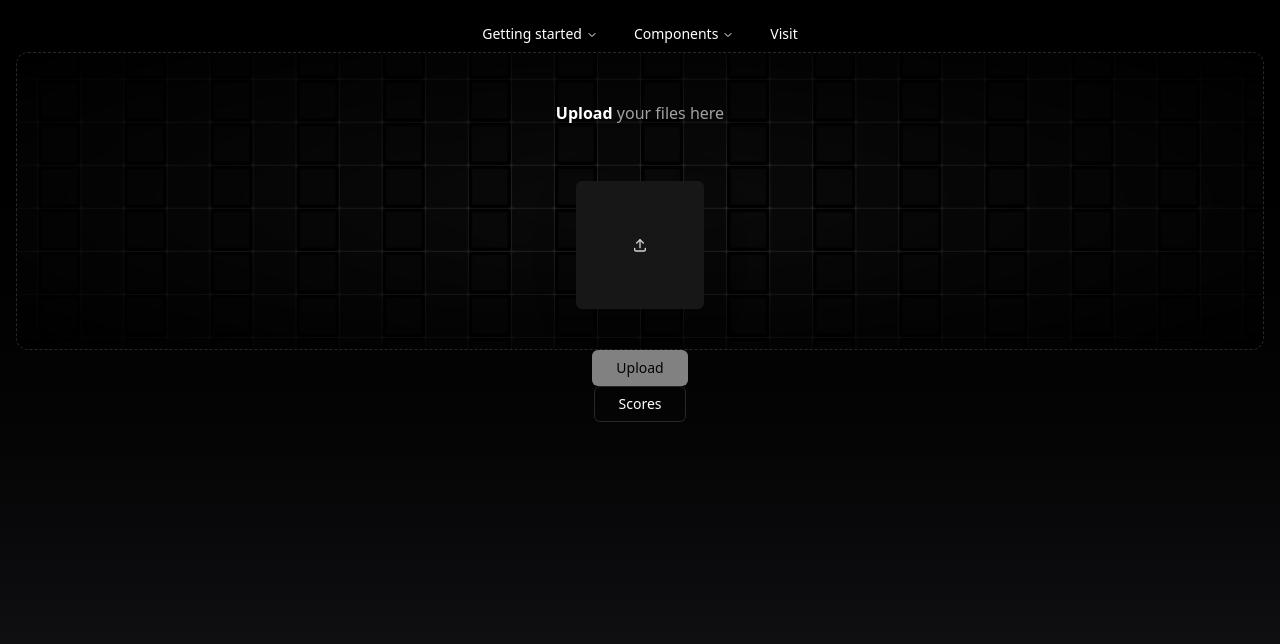
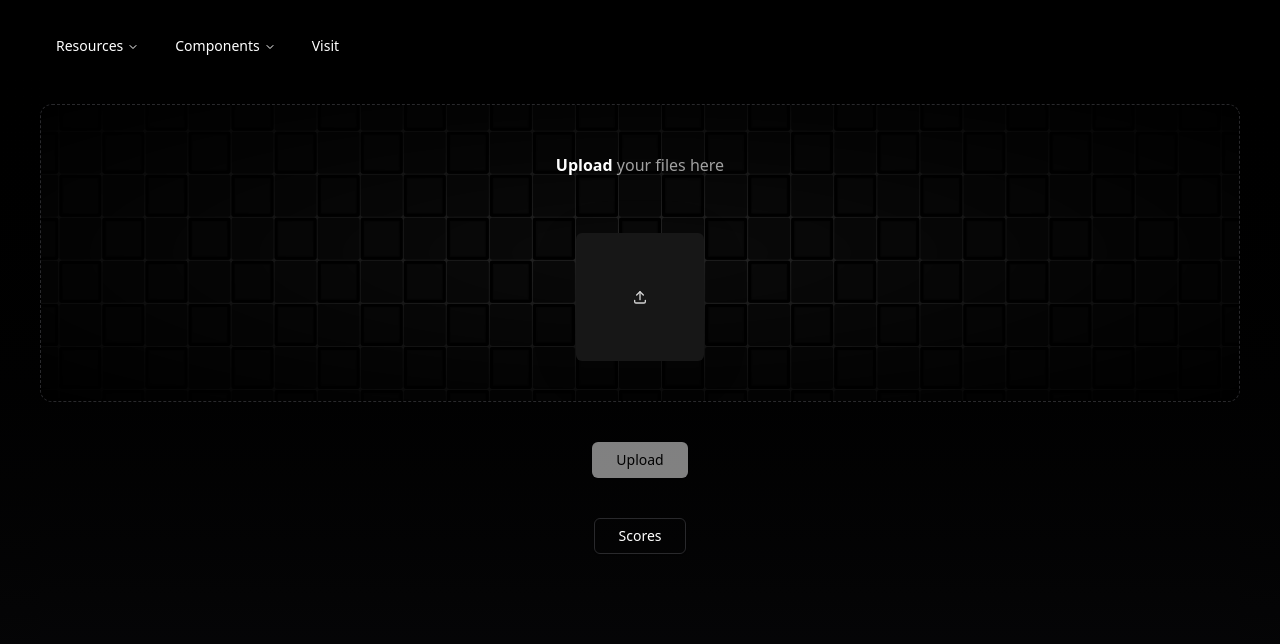
Before and after one commit to Lovedragn/AI_CGPA_Calculator, a Next.js app in the folder frontend/: page / in a window 1280 px wide. Shown: the top 644 px of the page. Built offline with nearby package versions, Linux system fonts and the light colour scheme.

Commit message:
changes in bg navmenu

```diff
--- a/frontend/src/app/page.js
+++ b/frontend/src/app/page.js
@@ -41,12 +41,22 @@ const App = ({ outerfile }) => {
     }
   };
   return (
-    <div className="bg-gradient-to-b from-black to-zinc-900 w-full h-screen flex flex-col items-center p-4 overflow-hidden">
-      <div>
+    <div className="flex flex-col items-center w-full h-screen p-7  gap-10 bg-gradient-to-b  from-black to-zinc-950  overflow-hidden">
+      <div className="flex flex-col bg-gradient-to-b items-center gap-10 from-black to-zinc-950 w-full max-w-[1200px] min-w-[300px] h-screen">
+        <div className="flex w-full h-max">
           <Navmenu />
         </div>
 
         <Fileuploads setFile={setFile} />
+
+        {results ? (
+          <h1 className="text-9xl text-white text-shadow-border">
+            {results.cgpa}
+          </h1>
+        ) : (
+          ""
+        )}
+
         <Button
           className={`${Loading ? "bg-gray-400 cursor-not-allowed" : ""}`}
           onClick={uploadFile}
@@ -59,14 +69,9 @@ const App = ({ outerfile }) => {
             <p>{"Upload a Valid PDF Result"}</p>
           </div>
         )}
-      <h2 className="text-5xl font-bold text-blue-600">
-        {results ? <h1 className="text-9xl text-white text-shadow-border">{results.cgpa}</h1> : ""}
 
-      </h2>
-      <div>
         <Drawers result={results} />
       </div>
-
     </div>
   );
 };
--- a/frontend/src/components/Base/navmenu.js
+++ b/frontend/src/components/Base/navmenu.js
@@ -57,23 +57,22 @@ export function Navmenu() {
     <NavigationMenu>
       <NavigationMenuList>
         <NavigationMenuItem>
-          <NavigationMenuTrigger>Getting started</NavigationMenuTrigger>
-          <NavigationMenuContent>
+          <NavigationMenuTrigger>Resources</NavigationMenuTrigger>
+          <NavigationMenuContent className="bg-gradient-to-tr from-black to-zinc-900">
             <ul className="grid gap-3 p-4 md:w-[400px] lg:w-[500px] lg:grid-cols-[.75fr_1fr]">
               <li className="row-span-3">
                 <NavigationMenuLink asChild>
-                  <a
+                  <Link
                     className="flex h-full w-full select-none flex-col justify-end rounded-md bg-gradient-to-b from-zinc-900 to-zinc-800 p-6 no-underline outline-none focus:shadow-md"
                     href="/"
                   >
                     <div className="mb-2 mt-4 text-lg font-medium">
-                      shadcn/ui
+                      Layout Design
                     </div>
-                    <p className="text-sm leading-tight text-muted-foreground">
-                      Beautifully designed components built with Radix UI and
-                      Tailwind CSS.
+                    <p className="text-sm leading-tight  text-muted-foreground">
+                      Beautifully designed user friendly UI for fast access.
                     </p>
-                  </a>
+                  </Link>
                 </NavigationMenuLink>
               </li>
               <ListItem href="/docs" title="Introduction">
@@ -90,7 +89,7 @@ export function Navmenu() {
         </NavigationMenuItem>
         <NavigationMenuItem >
           <NavigationMenuTrigger>Components</NavigationMenuTrigger>
-          <NavigationMenuContent>
+          <NavigationMenuContent className="bg-gradient-to-tr from-black to-zinc-900   ">
             <ul className="grid w-[400px] gap-3 p-4 md:w-[500px] md:grid-cols-2 lg:w-[600px]">
               {components.map((component) => (
                 <ListItem
@@ -105,8 +104,10 @@ export function Navmenu() {
           </NavigationMenuContent>
         </NavigationMenuItem>
         <NavigationMenuItem>
-          <NavigationMenuLink className={navigationMenuTriggerStyle()}>
+          <NavigationMenuLink className={navigationMenuTriggerStyle() }>
+            <Link href={"https://github.com/Lovedragn"}>
             Visit
+            </Link>
           </NavigationMenuLink>
         </NavigationMenuItem>
       </NavigationMenuList>
```
Lines whose indentation alone changed are shown as unchanged.
